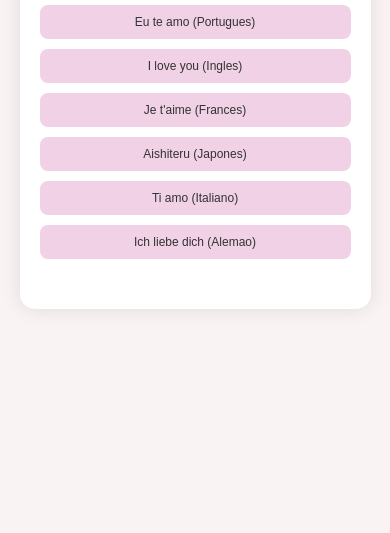
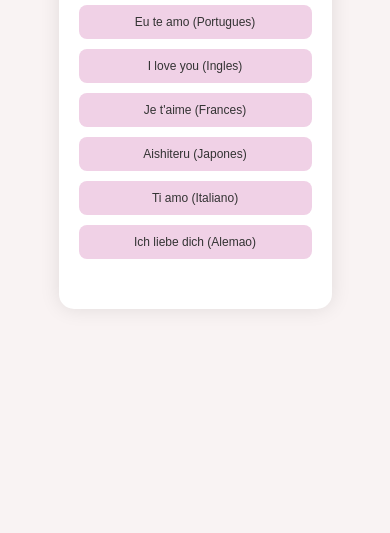
Before and after one commit to 1cejun/euteamo, a plain HTML site: page index.html in a window 390 px wide. Shown: the part 311-844 px from the top of the page. Drawn offline with Linux system fonts and the light colour scheme.

Commit message:
Update index.html

```diff
--- a/index.html
+++ b/index.html
@@ -104,7 +104,7 @@
             }
 
             .container {
-                width: 90%; /* Ajusta a largura da container para caber melhor em telas pequenas */
+                width: 70%; /* Ajusta a largura da container para caber melhor em telas pequenas */
                 padding: 20px; /* Menos padding */
             }
         }
```
